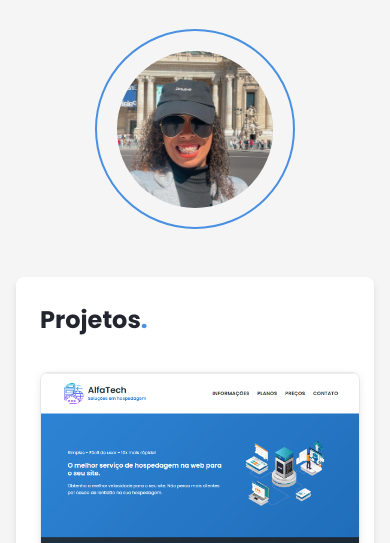
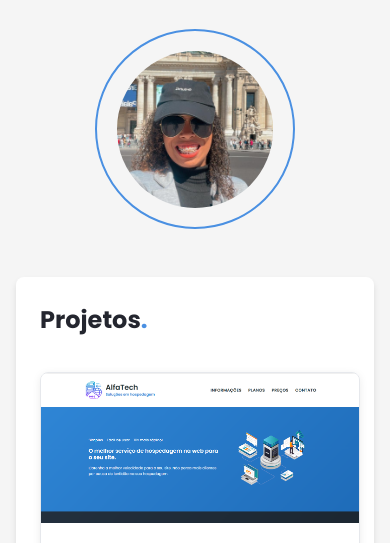
Before and after one commit to lari-dias/curriculo-larissa, a plain HTML site: page aula_001/index.html in a window 390 px wide. Shown: the part 528-1071 px from the top of the page. Drawn offline with Linux system fonts and the light colour scheme.

Commit message:
curriculo-larissa

```diff
--- a/aula_001/style.css
+++ b/aula_001/style.css
@@ -202,7 +202,6 @@ social-links a:hover {
 @media (min-width: 1400px) {
   .project img {
     object-fit: contain;
-
     padding: 10px;
   }
 }
@@ -330,3 +329,16 @@ social-links a:hover {
     grid-template-columns: 1fr;
   }
 }
+
+@media (max-width: 600px) {
+  .project img {
+    height: 180px;
+    object-fit: cover;
+  }
+}
+
+@media (max-width: 400px) {
+  .project img {
+    height: 150px;
+  }
+}
```
